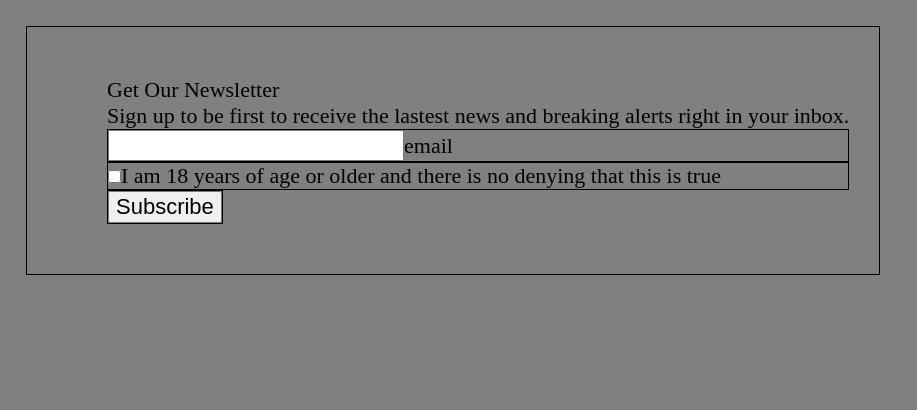
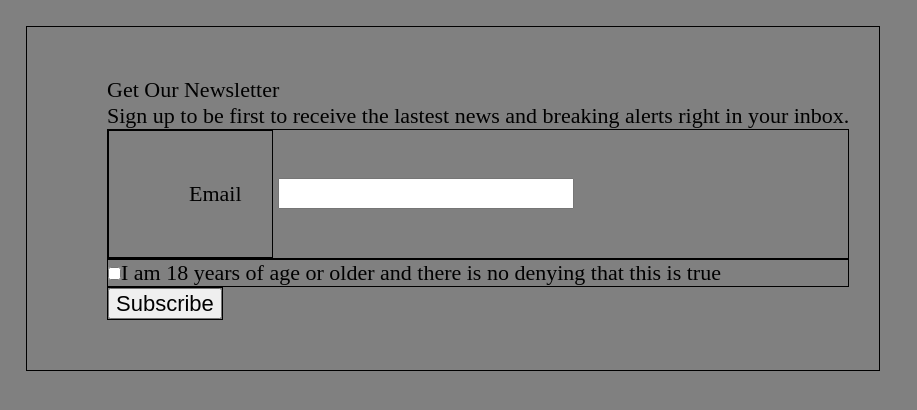
Before and after one commit to Mora362/lab, a plain HTML site: page index.html in a window 1280 px wide. Shown: the whole page, without its empty margins (0-917 px from the left). Drawn offline with nearby package versions, Linux system fonts and the light colour scheme.

Commit message:
Update index.html

```diff
--- a/index.html
+++ b/index.html
@@ -18,8 +18,8 @@
     </p>
     <ol>
       <li id="input-email">
-
-        <input type="email" name="email" id="email" pattern="^.+@.+$">email</input>
+        <label id= "e_label">Email</label>
+        <input type="email" name="email" id="email" pattern="^.+@.+$"></input>
       </li>
       <li id="input-age-verification">
         <input type="checkbox" id="age-verification" name="age-verification" value="50">I am 18 years of age or older and there is no denying that this is true</input>
```
